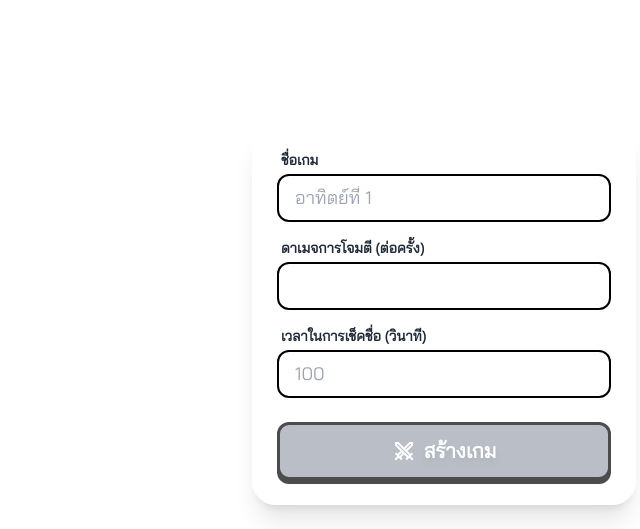
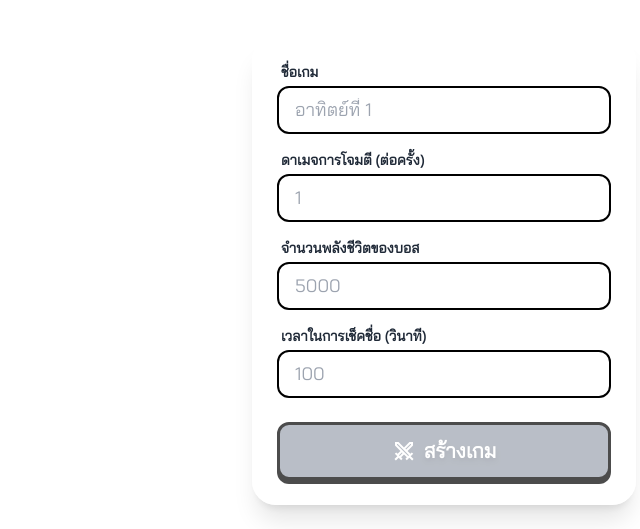
Before and after one commit to Jelegummy/Classroom, a Next.js app in the folder apps/client/: page /session/game/components/card-game in a window 1280 px wide. Shown: the part 271-800 px from the top of the page, without its empty margins (640-1280 px from the left). Built offline with nearby package versions, Linux system fonts and the light colour scheme; no server answers.

Commit message:
fix : api createGame teacher can create hp boss

```diff
--- a/apps/client/src/pages/session/game/components/card-game.tsx
+++ b/apps/client/src/pages/session/game/components/card-game.tsx
@@ -19,10 +19,12 @@ export default function CardGame({ classroomId, characterId }: CardGameProps) {
     name: string
     timeLimit: number
     damageBoost: number
+    maxHpBoss: number
   }>({
     name: '',
     timeLimit: 0,
     damageBoost: 0,
+    maxHpBoss: 0,
   })
 
   const createGame = useMutation({
@@ -39,7 +41,7 @@ export default function CardGame({ classroomId, characterId }: CardGameProps) {
       setCreatedGameId(gameId)
       setOpenModal(true)
 
-      setForm({ name: '', timeLimit: 0, damageBoost: 0 })
+      setForm({ name: '', timeLimit: 0, damageBoost: 0, maxHpBoss: 0 })
     },
     onError: e => {
       toast.error(e?.message || 'เกิดข้อผิดพลาด')
@@ -64,6 +66,7 @@ export default function CardGame({ classroomId, characterId }: CardGameProps) {
       name: form.name,
       timeLimit: form.timeLimit,
       damageBoost: form.damageBoost,
+      maxHpBoss: form.maxHpBoss,
       classroomId: classroomId,
       characterId: characterId,
     }
@@ -95,8 +98,24 @@ export default function CardGame({ classroomId, characterId }: CardGameProps) {
             type="number"
             className="w-full rounded-xl border-2 border-black bg-white px-4 py-2 text-lg outline-none focus:ring-4 focus:ring-blue-200"
             value={form.damageBoost || ''}
+            placeholder="1"
             onChange={e =>
               setForm({ ...form, damageBoost: Number(e.target.value) })
+            }
+          />
+        </div>
+
+        <div className="flex flex-col gap-1">
+          <label className="ml-1 text-sm font-bold text-gray-800">
+            จำนวนพลังชีวิตของบอส
+          </label>
+          <input
+            type="number"
+            className="w-full rounded-xl border-2 border-black bg-white px-4 py-2 text-lg outline-none focus:ring-4 focus:ring-blue-200"
+            value={form.maxHpBoss || ''}
+            placeholder="5000"
+            onChange={e =>
+              setForm({ ...form, maxHpBoss: Number(e.target.value) })
             }
           />
         </div>
--- a/apps/client/src/services/game-session/types.ts
+++ b/apps/client/src/services/game-session/types.ts
@@ -7,6 +7,7 @@ export type CreateGameArgs = {
   characterId: string
   timeLimit?: number
   damageBoost?: number
+  maxHpBoss?: number
 }
 
 export type CreateGameResponse = {
```
Also changed, not shown: 2 other files (tests, documents, lock files or other folders).
